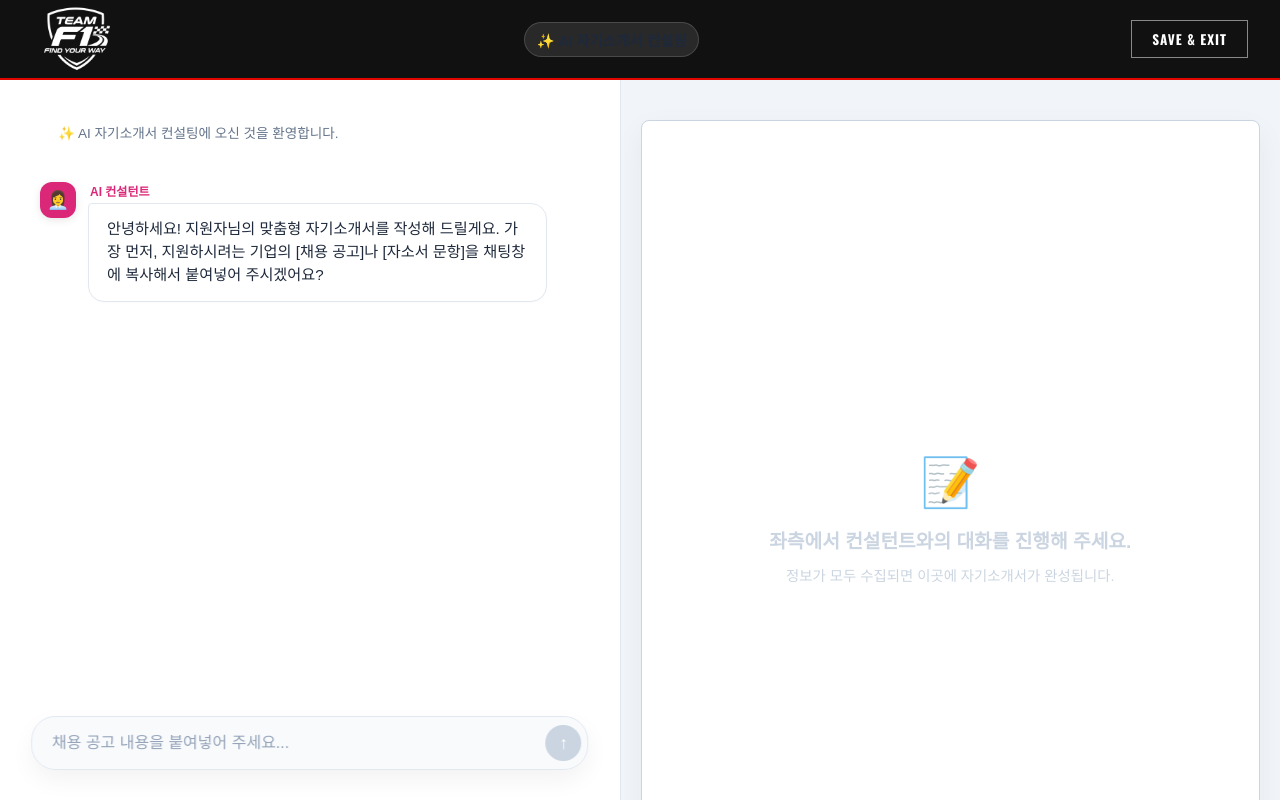
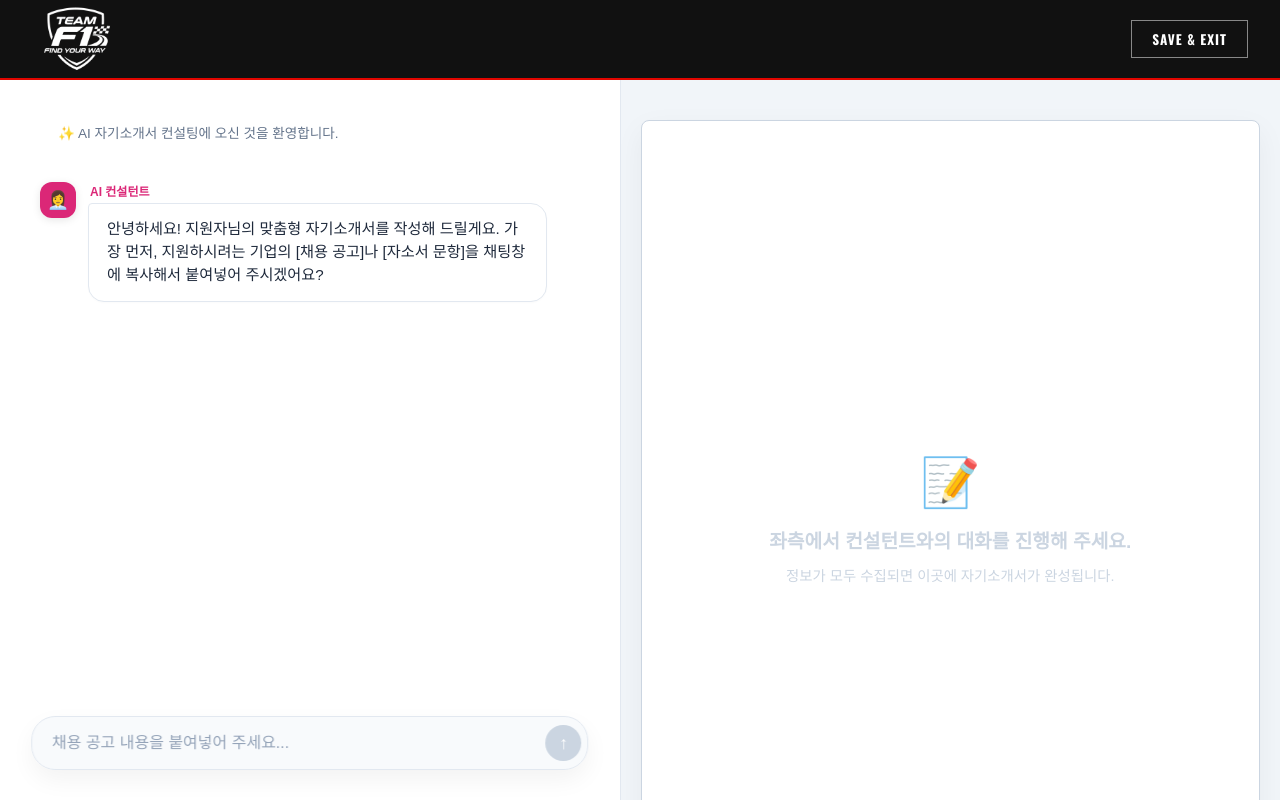
Before and after one commit to Menglut/fone, a React (Create React App) app in the folder client/: page /resume in a window 1280 px wide. Built offline with nearby package versions, Linux system fonts and the light colour scheme; no server answers; a web font is replaced by a local one.

Commit message:
자소서 화면 수정

```diff
--- a/client/src/page/CoverLetterBuilder.jsx
+++ b/client/src/page/CoverLetterBuilder.jsx
@@ -152,15 +152,11 @@ export default function CoverLetterBuilder() {
       {/* 🌟 헤더 */}
       <header className="room-header" style={{ display: 'flex', justifyContent: 'space-between', alignItems: 'center', padding: '16px 32px' }}>
         <div className="room-logo-btn" onClick={() => navigate('/')}>
-                  <img
-                    src={mainLogo}
-                    alt="F1ND YOUR WAY 로고"
-                    className="builder-logo-img"
-                  />
-                </div>
-
-        <div className="modern-step-indicator dark-header-compat">
-           <span style={{ fontSize: '0.9rem', fontWeight: 600, color: '#1e293b' }}>✨ AI 자기소개서 컨설팅</span>
+          <img
+            src={mainLogo}
+            alt="F1ND YOUR WAY 로고"
+            className="builder-logo-img"
+          />
         </div>
 
         <button className="room-exit-btn" onClick={() => navigate('/mypage')} style={{ backgroundColor: '#111', color: '#fff' }}>
```
Also changed, not shown: 1 other file (tests, documents, lock files or other folders).
